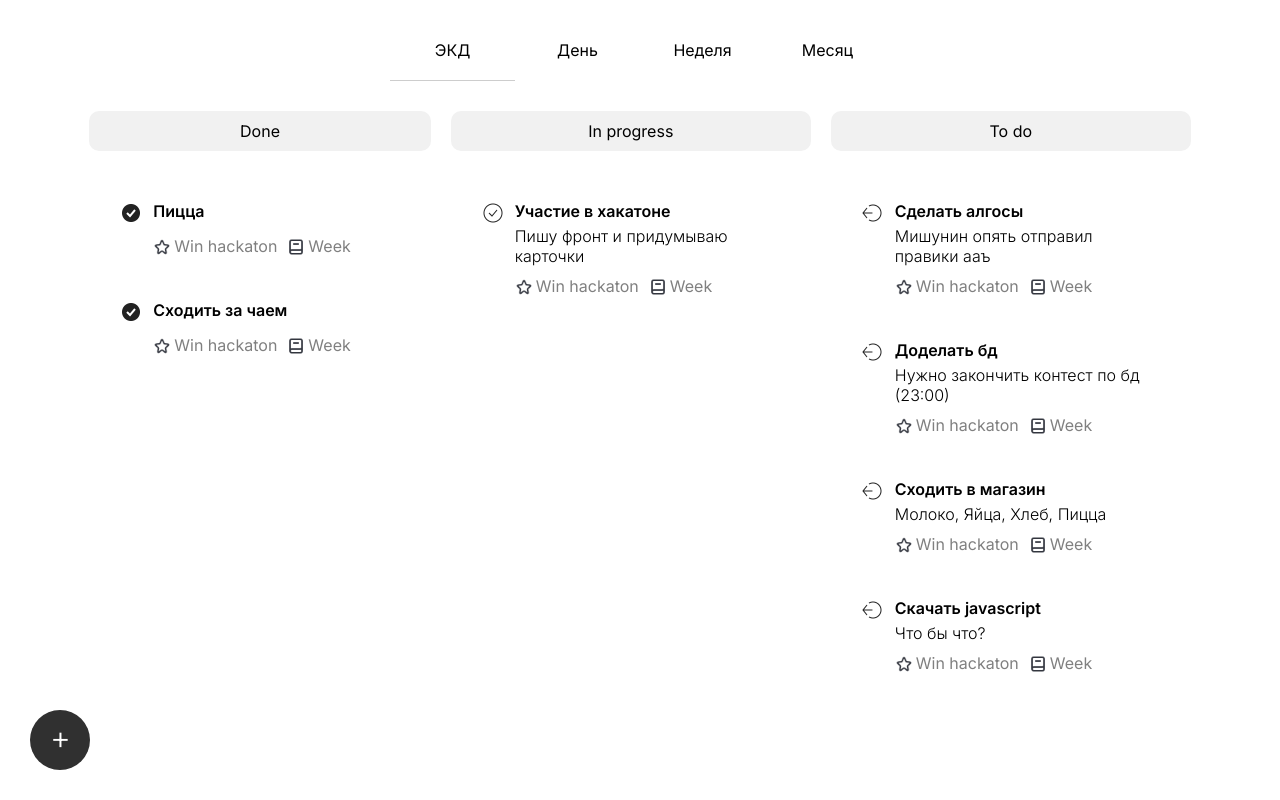
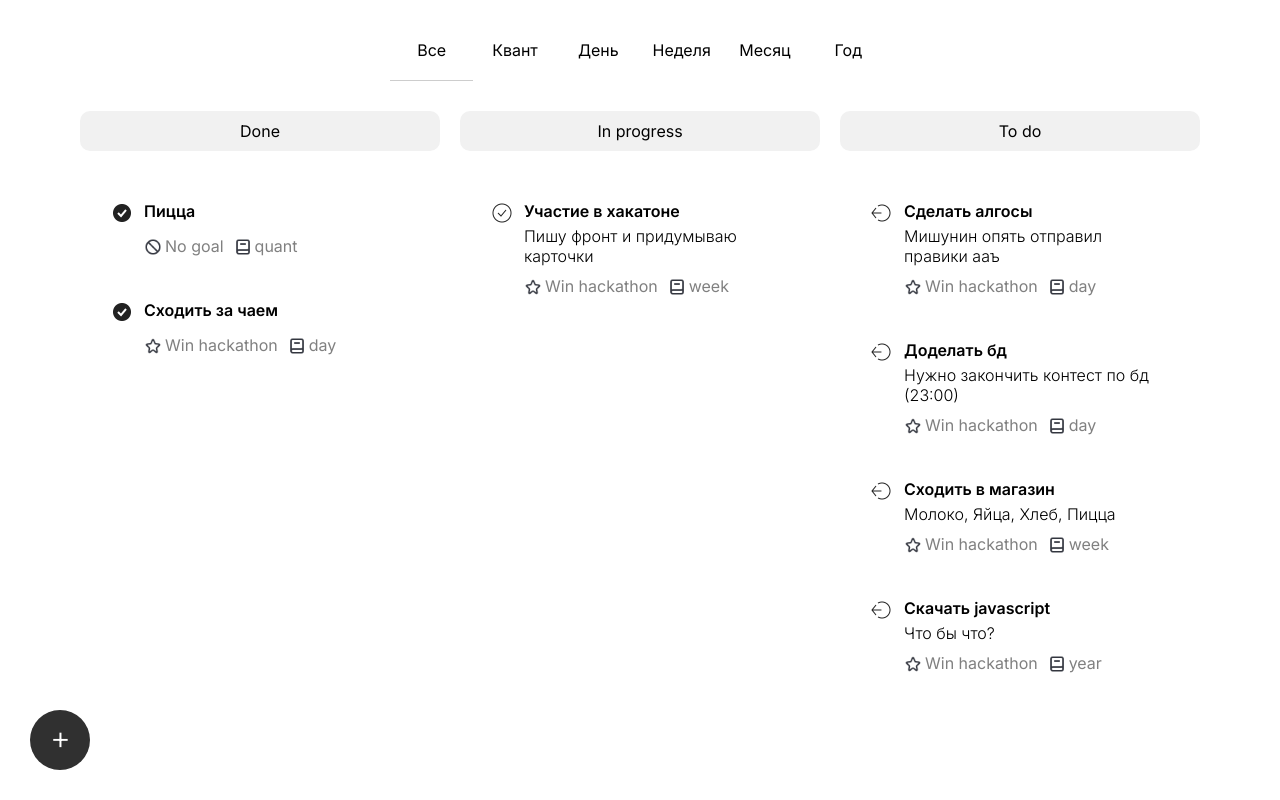
Before and after one commit to Perfectrum/psycho, a React (Create React App) app in the folder frontend/: page /create in a window 1280 px wide. Both pictures are taken after a click on the element 1226 px from the left and 54 px from the top of the page. Built offline with nearby package versions, Linux system fonts and the light colour scheme.

Commit message:
frontend again

```diff
--- a/frontend/src/logic/cards.js
+++ b/frontend/src/logic/cards.js
@@ -1,17 +1,37 @@
+
+const bucket_eq = [
+    'quant', 'day', 'week', 'month', 'year'
+];
+
+export const BUCKETS = {
+    quant: bucket_eq[0],
+    day: bucket_eq[1],
+    week: bucket_eq[2],
+    month: bucket_eq[3],
+    year: bucket_eq[4]
+};
 
 const FAKE_CARDS = [
     [
         {
-            id : 0,
-            name : 'Пицца',
-            desc : 'Вкусно но мало',
-            tags : []
+            id: 0,
+            name: 'Пицца',
+            desc: 'Вкусно но мало',
+            bucket: BUCKETS.quant,
+            parent: null,
+            hasChild: false,
+            fullName: [],
+            tags: []
         },
         {
             id : 1,
             name : 'Сходить за чаем',
             desc : 'Сходить за кофе',
-            tags : []
+            bucket: BUCKETS.day,
+            parent: null,
+            hasChild: false,
+            fullName: [],
+            tags : ['Win hackathon']
         },
     ],
     [
@@ -19,7 +39,11 @@ const FAKE_CARDS = [
             id : 2,
             name : 'Участие в хакатоне',
             desc : 'Пишу фронт и придумываю карточки',
-            tags : []
+            bucket: BUCKETS.week,
+            parent: null,
+            hasChild: false,
+            fullName: [],
+            tags : ['Win hackathon']
         },
     ],
     [
@@ -27,31 +51,48 @@ const FAKE_CARDS = [
             id : 3,
             name : 'Сделать алгосы',
             desc : 'Мишунин опять отправил правики ааъ',
-            tags : []
+            bucket: BUCKETS.day,
+            parent: null,
+            hasChild: false,
+            fullName: [],
+            tags : ['Win hackathon']
         },
         {
             id : 4,
             name : 'Доделать бд',
             desc : 'Нужно закончить контест по бд (23:00)',
-            tags : []
+            bucket: BUCKETS.day,
+            parent: null,
+            hasChild: false,
+            fullName: [],
+            tags : ['Win hackathon']
         },
         {
             id : 5,
             name : 'Сходить в магазин',
             desc : 'Молоко, Яйца, Хлеб, Пицца',
-            tags : []
+            bucket: BUCKETS.week,
+            parent: null,
+            hasChild: false,
+            fullName: [],
+            tags : ['Win hackathon']
         },
         {
             id : 6,
             name : 'Скачать javascript',
             desc : 'Что бы что?',
-            tags : []
+            bucket: BUCKETS.year,
+            parent: null,
+            hasChild: false,
+            fullName: [],
+            tags : ['Win hackathon']
         },
 
     ]
 ];
 
 let lastId = 6;
+let filter = null;
 
 let callbackFunc = () => {}
 export function callback(f) {
@@ -80,14 +121,51 @@ export function move(card) {
 }
 
 export function getCards() {
-    return FAKE_CARDS;
+    if (filter === null) {
+        return FAKE_CARDS;
+    }
+
+   return FAKE_CARDS.map(e => e.filter(x => x.bucket === filter));
 }
 
-export function addCard(name, desc, bucket) {
+export function cmpBuckets(a, b) {
+    return bucket_eq.indexOf(a) <= bucket_eq.indexOf(b);
+}
+
+export function setFilter(f) {
+    filter = f;
+    callbackFunc();
+}
+
+export function addCard(name, desc, bucket, parent, tags) {
+
+    let found = false;
+    let fullName = [];
+    if (parent !== null) {
+        for (const b of FAKE_CARDS) {
+            if (found) break;
+            for (const i of b) {
+                if (i.id === parent) {
+                    i.hasChild = true;
+                    fullName.push(i.name, ...i.fullName);
+                    found = true;
+                    break;
+                }
+            }
+        }
+    }
+
+    console.log(tags);
     FAKE_CARDS[2].push({
         id : ++lastId,
         name,
         desc,
-        tags: []
-    })
+        bucket,
+        hasChild: false,
+        parent: parent,
+        fullName,
+        tags
+    });
+
+    callbackFunc();
 }
--- a/frontend/src/pages/Main.js
+++ b/frontend/src/pages/Main.js
@@ -5,9 +5,25 @@ import "./main.css"
 import * as cardsManager from '../logic/cards';
 import { useState } from "react";
 
+function packTopButton(name, value, selected) {
+    return {
+        name,
+        value,
+        selected
+    }
+}
+
 export function Main() {
 
     const [ counter, updateCounter ] = useState(0);
+    const [ topButtons, _ ] = useState([
+        packTopButton("Все", null, true),
+        packTopButton("Квант", cardsManager.BUCKETS.quant, false),
+        packTopButton("День", cardsManager.BUCKETS.day, false),
+        packTopButton("Неделя", cardsManager.BUCKETS.week, false),
+        packTopButton("Месяц", cardsManager.BUCKETS.month, false),
+        packTopButton("Год", cardsManager.BUCKETS.year, false)
+    ]);
 
     function forceUpdate() {
         updateCounter(counter + 1);
@@ -18,8 +34,15 @@ export function Main() {
 
     cardsManager.callback(forceUpdate);
 
-    function horizonMenuItem(name, selected) {
-        return ( <div data-tooltip={name == 'ЭКД' ? "Элементарный квант действия" : ""} className={`${selected ? "main-page-tab-selected" : ""} main-page-tabs-list-item`}>{name}</div>)
+    function horizonMenuItem(button, idx) {
+        const { name, value, selected } = button;
+        return ( <div key={idx} onClick={() => {
+            for (const btn of topButtons) {
+                btn.selected = false;
+            }
+            button.selected = true;
+            cardsManager.setFilter(value);
+        }} data-tooltip={name == 'ЭКД' ? "Элементарный квант действия" : ""} className={`${selected ? "main-page-tab-selected" : ""} main-page-tabs-list-item`}>{name}</div>)
     }
 
     function listMenuItem(name, href) {
@@ -28,12 +51,8 @@ export function Main() {
 
     return (
         <div className="flex-container">
-            <div className="add-button">
+            <div onClick={() => navigate('/create')} className="add-button">
                 +
-                <div className="add-button-menu">
-                    <div onClick={() => navigate('/create')} className="add-button-menu-item">Цель</div>
-                    <div onClick={() => navigate('/create')} className="add-button-menu-item">Задача</div>
-                </div>
             </div>
             {/*
             <div className="left-menu">
@@ -49,16 +68,13 @@ export function Main() {
             }
             <div className="center">
                 <div className="main-page-tabs-list">
-                    {horizonMenuItem("ЭКД", 's')}
-                    {horizonMenuItem("День")}
-                    {horizonMenuItem("Неделя")}
-                    {horizonMenuItem("Месяц")}
+                    {topButtons.map(horizonMenuItem)}
                 </div>
                 <div className="main-page-content">
                     <div className="main-page-card-list">
-                        { cards[0].length ? <CardField content={cards[0]} type='done' /> : "" }
-                        { cards[1].length ? <CardField content={cards[1]} type='progress' /> : "" }
-                        { cards[2].length ? <CardField content={cards[2]} type='todo' /> : "" }
+                       <CardField content={cards[0]} type='done' />
+                       <CardField content={cards[1]} type='progress' />
+                       <CardField content={cards[2]} type='todo' />
                     </div>
                 </div>
             </div>
--- a/frontend/src/pages/compontents/Card.js
+++ b/frontend/src/pages/compontents/Card.js
@@ -6,7 +6,7 @@ import { useNavigate } from 'react-router-dom';
 
 export function Card(props) {
     const { content, mode } = props;
-    const { name, desc, tags } = content;
+    const { name, desc, bucket, hasChild, parent, fullName, tags } = content;
 
     const navigate = useNavigate();
 
@@ -37,7 +37,7 @@ export function Card(props) {
                     }
                 </div>
                 {
-                    mode !== 'done' && mode !== 'parent' ?
+                    mode !== 'done' && mode !== 'parent' && bucket !== cardsManager.BUCKETS.quant ?
                     ( <div
                         onClick={() => {
                             navigate('/create', {
@@ -52,7 +52,19 @@ export function Card(props) {
                 }
             </div>
             <div>
-                <div className='task-table-card-name'>{name}</div>
+                <div className='task-table-card-name'>
+                    {name}
+                </div>
+                {   fullName.length ?
+                        (
+                        <div className='task-table-card-path'>
+                            {fullName.map((e, i) =>
+                                <span key={`${e}-${i}`} className='card-indicator'>
+                                    {`--> ${e}`}
+                                </span>
+                            )}
+                        </div>) : ""
+                    }
                 {
                     mode !== 'done' ?
                     (
@@ -62,13 +74,21 @@ export function Card(props) {
                     ) : ""
                 }
                 <div className='task-table-card-info'>
-                    <div className='task-table-card-info-tag'>
-                        <img src="./star.png"></img>
-                        Win hackaton
-                    </div>
+                    {
+                        tags.length ?
+                        tags.map((e, i) => (
+                            <div key={i} className='task-table-card-info-tag'>
+                                <img src="./star.png"></img> {e}
+                            </div>
+                        )) : (
+                            <div className='task-table-card-info-tag'>
+                                <img src="./cancel.png"></img> No goal
+                            </div>
+                        )
+                    }
                     <div className='task-table-card-info-tag'>
                         <img src="./book.png"></img>
-                        Week
+                        {bucket}
                     </div>
                 </div>
             </div>
--- a/frontend/src/pages/compontents/CardCreator.js
+++ b/frontend/src/pages/compontents/CardCreator.js
@@ -6,13 +6,25 @@ import * as cardManager from '../../logic/cards';
 import { Card } from './Card';
 
 
-const FAKE_BUCKETS = [
-    { name : 'Квант', selected : false },
-    { name : 'День', selected : false },
-    { name : 'Неделя', selected : false },
-    { name : 'Месяц', selected : false },
-    { name : 'Год', selected : false }
+const UI_CARD_CREATE_BUCKETS = [
+    { name : 'Квант', value: cardManager.BUCKETS.quant, selected : false },
+    { name : 'День', value: cardManager.BUCKETS.day, selected : false },
+    { name : 'Неделя', value: cardManager.BUCKETS.week, selected : false },
+    { name : 'Месяц', value: cardManager.BUCKETS.month, selected : false },
+    { name : 'Год', value: cardManager.BUCKETS.year, selected : false }
 ];
+
+const FAKE_TARGETS = [
+    "Win hackathon",
+    "Buy a car",
+    "Cursach",
+    "Ya hochu spat",
+    "Pomogiti"
+].map(e => { return { name : e, selected : false } });
+
+function copy(arr) {
+    return arr.map(e => { return {...e} });
+}
 
 export function CardCreator() {
 
@@ -30,48 +42,52 @@ export function CardCreator() {
     const nameInput = createRef();
     const descInput = createRef();
 
-    const [ buckets, updateBuckets ] = useState([ ...FAKE_BUCKETS ]);
+    const [ buckets, updateBuckets ] = useState(copy(UI_CARD_CREATE_BUCKETS));
+    const [ targets, updateTargets ] = useState(copy(FAKE_TARGETS));
     const [ stage, updateStage ] = useState(0);
+    const [ choosenBucket, selectBucket ] = useState(null);
+
+    for (const t1 of targets) {
+        if (parentCardContent) {
+            for (const t2 of parentCardContent.tags) {
+                if (t1.name === t2) {
+                    t1.selected = true;
+                }
+            }
+        }
+    }
 
     function bucket(item) {
-        const { name, selected } = item;
+        const { name, selected, value } = item;
+        const enabled = parentCardContent === null || cardManager.cmpBuckets(value, parentCardContent.bucket);
         return (
             <div onClick={() => {
+
+                if (!enabled) return;
+
                 for (const bucket of buckets) {
                     bucket.selected = false;
                 }
 
                 updateStage(Math.max(stage, 2));
+                selectBucket(value);
 
                 item.selected = true;
                 updateBuckets([...buckets]);
-            }} key={name} selected='selected' className={`${selected ? 'target-bucker-selected' : ''} target-bucker`}>
+            }} key={name} className={`${enabled ? '' : 'target-bucker-disabled'} ${selected ? 'target-bucker-selected' : ''} target-bucker`}>
                 {name}
             </div>
         );
     }
 
-    function tableCard(item) {
+    function target(item) {
+        const { name, selected } = item;
         return (
-            <div onClick={() => updateStage(Math.max(1, stage))} className='card-creator-table-card'>
-                <div className='card-table-right'>
-                    <img src="back.png" />
-                </div>
-                <div>
-                    <div className='card-table-name'>Name</div>
-                    <div className='card-table-desc'>La la la la tu du tu du</div>
-                    <div className='card-table-info'>
-                        <div className='card-table-info-tag'>
-                            <img src="./star.png"></img>
-                            Buy a car
-                        </div>
-                        <div className='card-table-info-tag'>
-                            <img src="./book.png"></img>
-                            Week
-                        </div>
-                    </div>
-                </div>
-            </div>
+            <div key={name} onClick={() => {
+                item.selected = !selected;
+                updateTargets([...targets]);
+
+            }} className={`${selected ? 'target-target-selected' : ''} target-bucker`}  >{name}</div>
         )
     }
 
@@ -87,12 +103,13 @@ export function CardCreator() {
             {
                 stage >= 0 ? (
                     <div className='card-creator-top'>
-                        <input ref={nameInput} onKeyDown={(e) => {
-                            if (e.key === 'Enter') {
-                                e.preventDefault();
-                                descInput.current.focus();
-                            }
-                        }} placeholder='Task name' className="card-creator-main-h1" />
+                        <input ref={nameInput}
+                            onKeyDown={(e) => {
+                                if (e.key === 'Enter') {
+                                    e.preventDefault();
+                                    descInput.current.focus();
+                                }
+                            }} placeholder='Task name' className="card-creator-main-h1" />
                         <textarea ref={descInput} onKeyDown={(e) => {
                             if (e.key === 'Enter') {
                                 e.preventDefault();
@@ -111,12 +128,26 @@ export function CardCreator() {
             }
             {
                 stage >= 2 ? (
+                    <div className='show-amination card-creator-buckets'>
+                        {targets.map(target)}
+                    </div>
+                ) : ''
+            }
+            {
+                stage >= 2 ? (
                     <div className='show-amination card-creator-panel'>
                         <button onClick={() => {
                             const name = nameInput.current.value;
                             const desc = descInput.current.value;
 
-                            cardManager.addCard(name, desc, null);
+                            cardManager.addCard(
+                                name,
+                                desc,
+                                choosenBucket,
+                                parentCardContent ? parentCardContent.id : null,
+                                targets.filter(e => e.selected).map(e => e.name)
+                            );
+
                             navigate('/main');
 
                         }} className='add-card-button'>Create</button>
--- a/frontend/src/pages/compontents/cardField.css
+++ b/frontend/src/pages/compontents/cardField.css
@@ -17,6 +17,10 @@
     }
 }
 
+.card-field-cont {
+    flex: 1;
+    max-width: 380px;
+}
 
 .card-field .task {
     margin-bottom: 10px;
--- a/frontend/src/pages/main.css
+++ b/frontend/src/pages/main.css
@@ -30,14 +30,16 @@
   cursor: pointer;
 
   transition: ease-out 0.2s;
+  overflow: visible;
+}
 
-  transition-delay: 0.2s;
-
-  overflow: visible;
+.main-page-card-list {
+  width: 100%;
 }
 
 .add-button:hover {
   background-color: #646060;
+  transform: rotate(90deg);
 }
 
 .add-button-menu {
```
Also changed, not shown: frontend/src/pages/compontents/card.css (+17 -0 lines), frontend/src/pages/compontents/cardCreator.css (+18 -1 lines), frontend/public/cancel.png (added).
